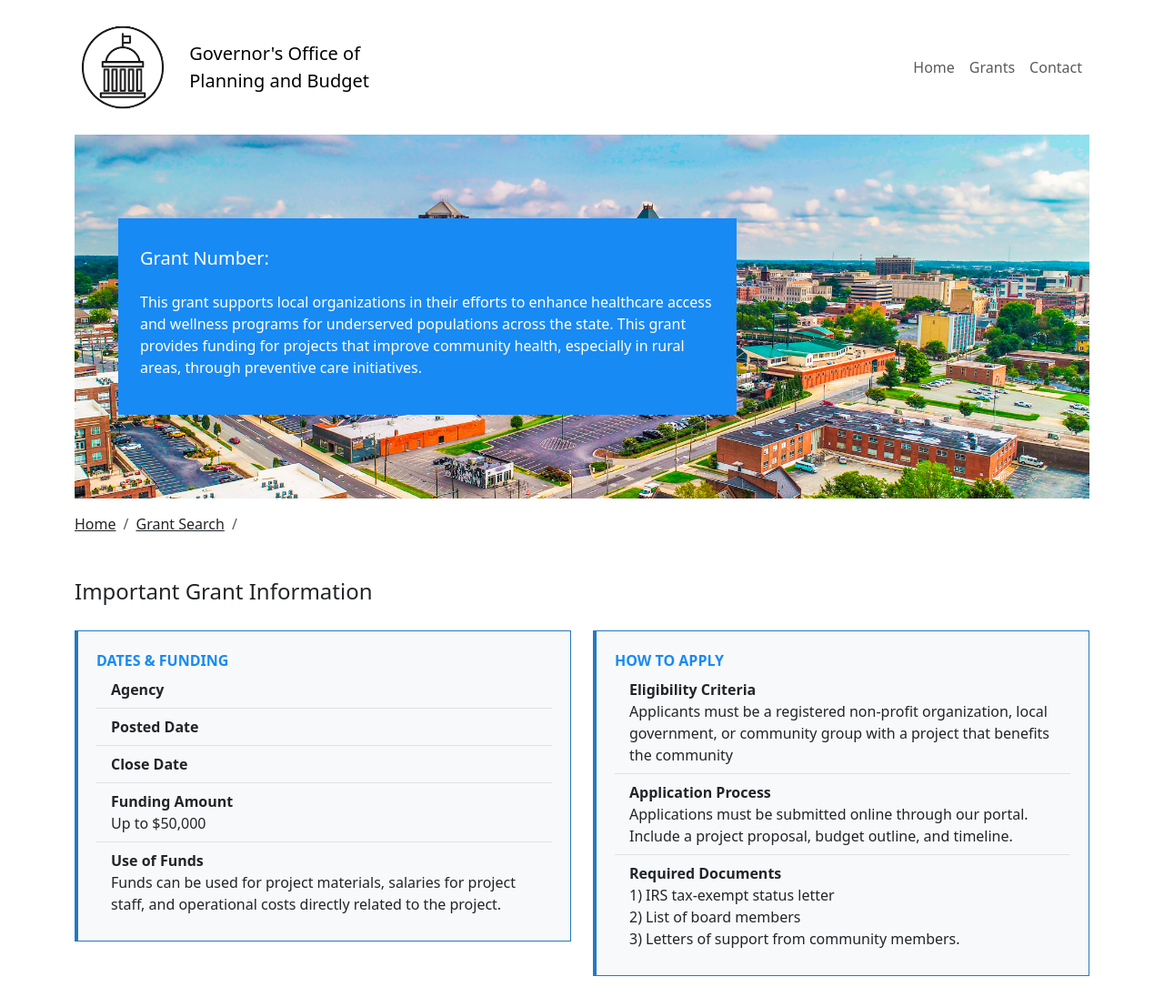
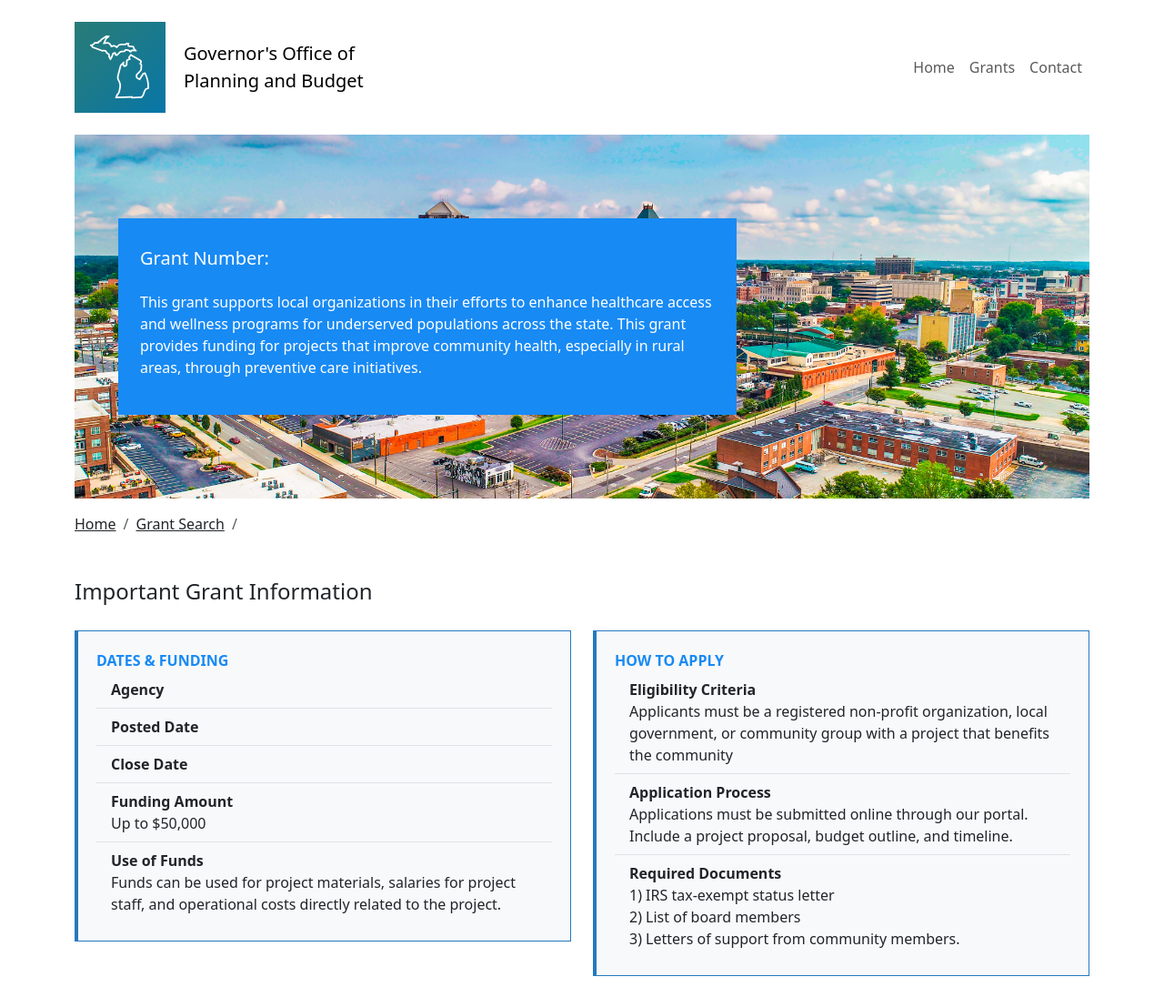
Before and after one commit to markymark13/nbly-project1, a plain HTML site: page grantDetails.html in a window 1280 px wide. Shown: the top 1096 px of the page at 91% size. Drawn offline with nearby package versions, Linux system fonts and the light colour scheme.

Commit message:
som logo

```diff
--- a/grantDetails.html
+++ b/grantDetails.html
@@ -76,7 +76,7 @@ background-color: #188AF4;
     <header class="p-3">
         <div class="container">
             <nav class="navbar navbar-expand-lg">
-                 <img src="download.png" height="100"></img>
+                 <img src="MichiganGlobal-logo-Icon.svg" height="100"></img>
                 <a class="navbar-brand" href="index.html">Governor's Office of<br>Planning and Budget</a>
                 <button class="navbar-toggler" type="button" data-bs-toggle="collapse" data-bs-target="#navbarNav" aria-controls="navbarNav" aria-expanded="false" aria-label="Toggle navigation">
                     <span class="navbar-toggler-icon"></span>
```
Also changed, not shown: index.html (+1 -1 lines), MichiganGlobal-logo-Icon.svg (added).
